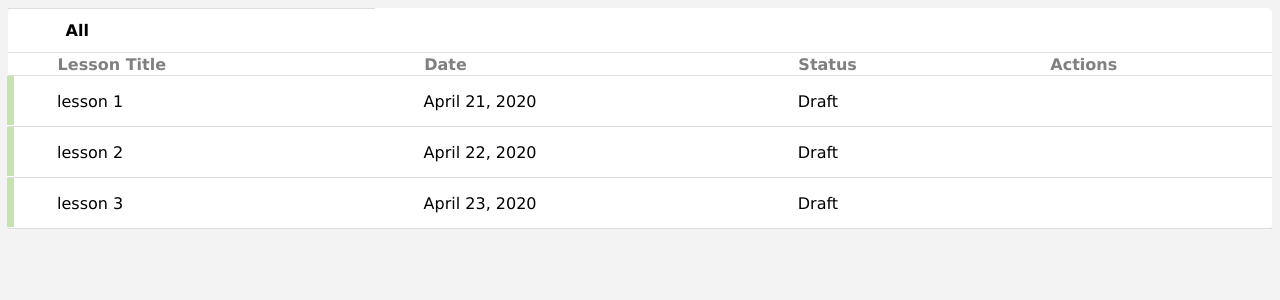
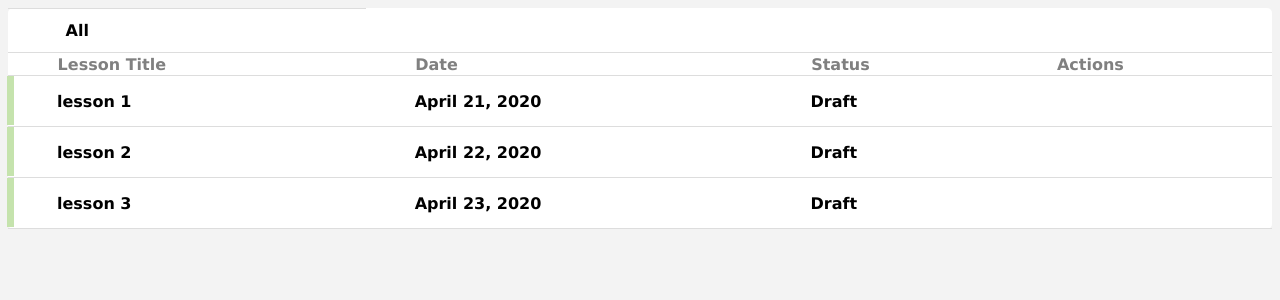
Before and after one commit to teamcooperativa/react-nextjs, a Next.js app: page / in a window 1280 px wide. Shown: the top 300 px of the page. Built offline with nearby package versions, Linux system fonts and the light colour scheme.

Commit message:
fix varios

```diff
--- a/pages/components/table.js
+++ b/pages/components/table.js
@@ -3,19 +3,22 @@ var lessons = [
     id: 1,
     title: "lesson 1",
     date: "2020-04-21T15:52:14.565Z",
-    status: ""
+    status: "",
+    actions: ""
   },
   {
     id: 2,
     title: "lesson 2",
     date: "2020-04-22T15:52:14.565Z",
-    status: ""
+    status: "",
+    actions: ""
   },
   {
     id: 3,
     title: "lesson 3",
     date: "2020-04-23T15:52:14.565Z",
-    status: ""
+    status: "",
+    actions: ""
   }
 ]
 
@@ -25,7 +28,7 @@ class Lessons extends React.Component {
   render() {
     return lessons.map((lesson) =>
       <tbody>
-        <tr key="{lesson.id}">
+        <tr key={lesson.id}>
           <td key={lesson.title}>{lesson.title}</td>
           <td key={lesson.date}>{months[new Date(lesson.date).getMonth()]} {new Date(lesson.date).getDate()}, {new Date(lesson.date).getFullYear()}</td>
           <td key={lesson.status}>{lesson.status || 'Draft'}</td>
@@ -38,18 +41,12 @@ class Lessons extends React.Component {
 
 class Table extends React.Component {
 
-  renderLessons() {
-    return <Lessons />;
-  }
-
   render() {
     return (
       <div className="container">
         <table>
           <thead>
-          <tr>
-            <th id="all">All</th>
-          </tr>
+          <tr><th id="all">All</th></tr>
             <tr>
               <th>Lesson Title</th>
               <th>Date</th>
@@ -57,7 +54,7 @@ class Table extends React.Component {
               <th>Actions</th>
             </tr>
           </thead>
-          {this.renderLessons()}
+          <Lessons />
         </table>
       </div>
     );
--- a/pages/styles.css
+++ b/pages/styles.css
@@ -3,18 +3,16 @@ body {
 }
 
 #all {
-  font-weight: bold;
   text-indent: 3.5em;
   color: black;
   height: 40px;
   text-align: left;
 }
 
-
-
 .container {
   font-family: Verdana, Geneva, sans-serif;
   font-size: 16px;
+  font-weight: bold;
   overflow-x: auto;
 }
 
```
